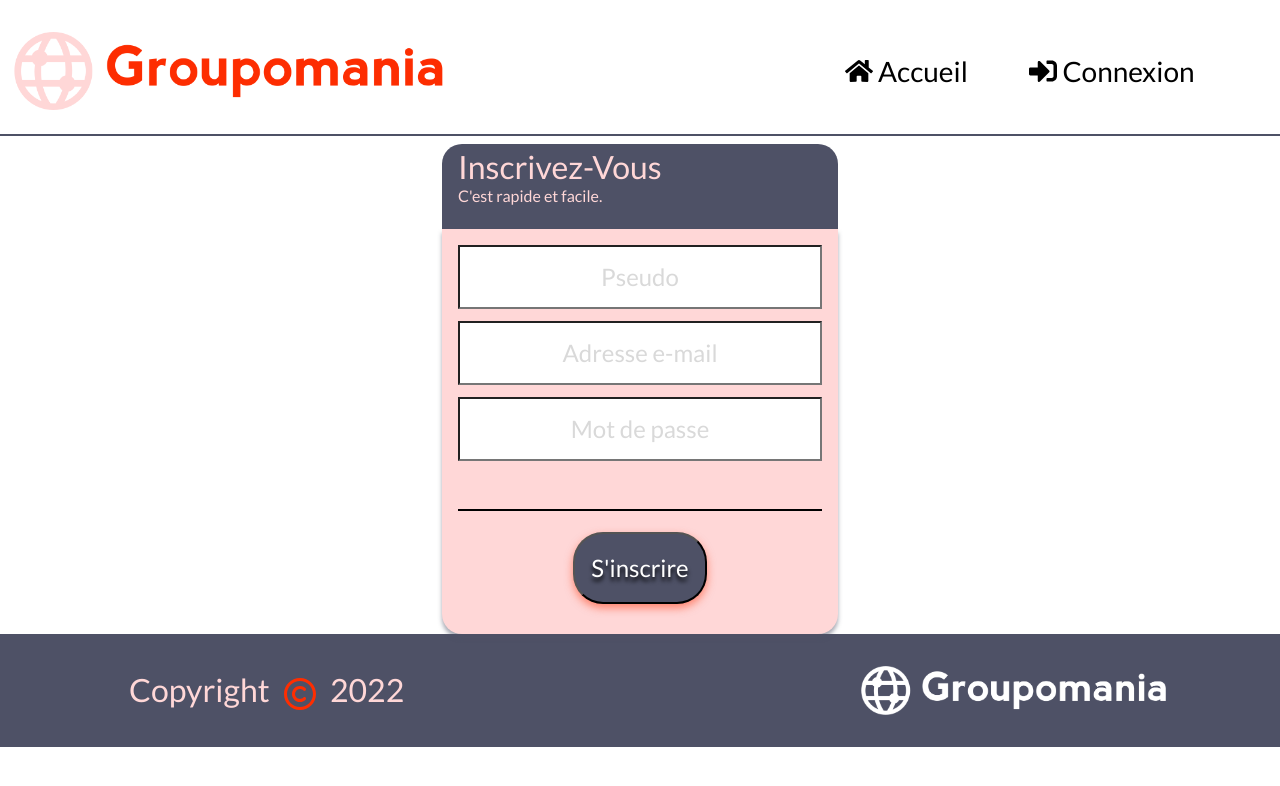
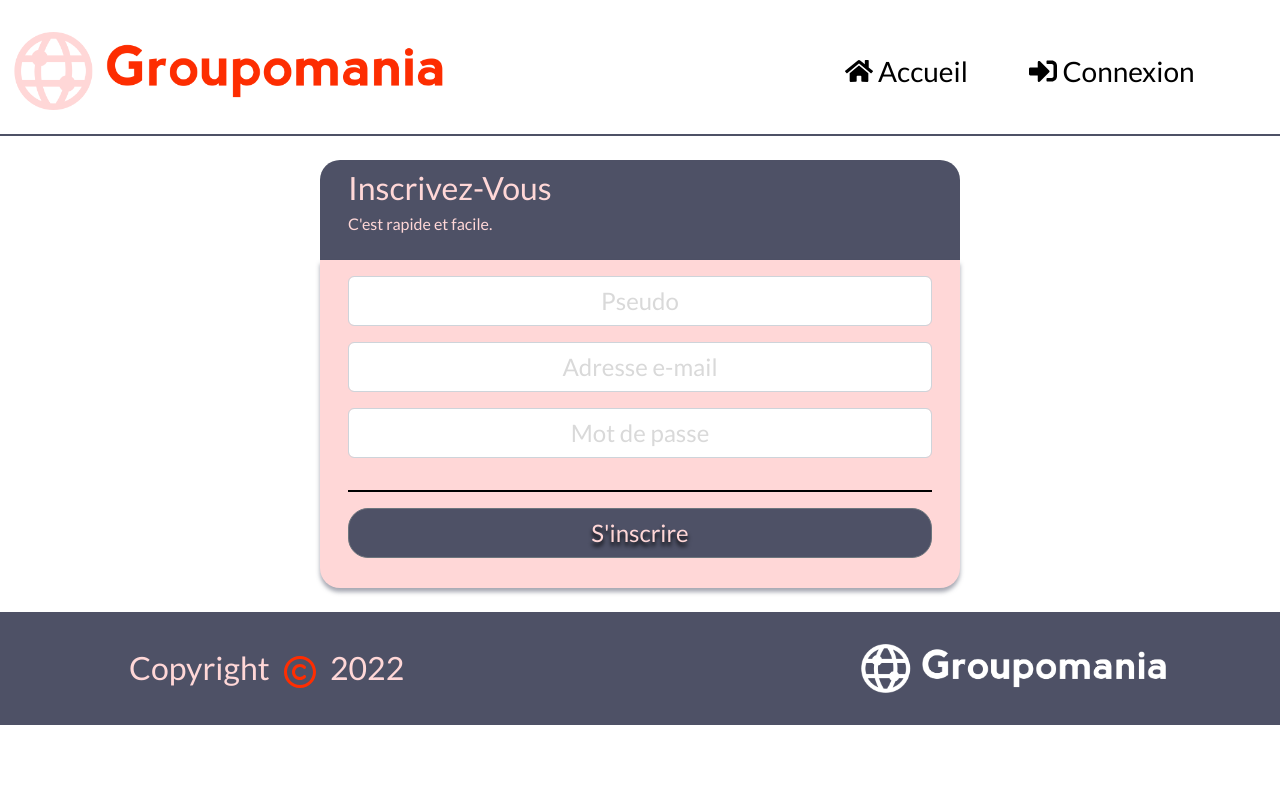
Before and after one commit to MichaelPortelas/P7-Groupomania, a React (Create React App) app in the folder frontend/: page /signup in a window 1280 px wide. Shown: the top 786 px of the page. Built offline with nearby package versions, Linux system fonts and the light colour scheme.

Commit message:
Mise en place bootstrap sur form login et signup

```diff
--- a/frontend/src/components/Login/index.jsx
+++ b/frontend/src/components/Login/index.jsx
@@ -1,11 +1,12 @@
 import axios from "axios";
-import { Link } from 'react-router-dom'
 import { useRef, useState } from "react";
 import { useDispatch } from "react-redux";
 import { setCache } from "../../features/users.slice";
 import * as AtomsStyles from "../../utils/style/Atoms";
 
+import Container from 'react-bootstrap/Container';
 import Offcanvas from 'react-bootstrap/Offcanvas';
+import Form from 'react-bootstrap/Form';
 
 import { FaSignInAlt } from "react-icons/fa"
 
@@ -59,30 +60,40 @@ const Login = () => {
                     <Offcanvas.Title>Connexion</Offcanvas.Title>
                 </Offcanvas.Header>
                 <Offcanvas.Body>
-                    <AtomsStyles.BaseContainer>
-                        <AtomsStyles.FormTitleContainer>
-                            <AtomsStyles.FormTitle>Connectez-Vous</AtomsStyles.FormTitle>
-                            <AtomsStyles.FormSubTitle>Ou créez votre compte</AtomsStyles.FormSubTitle>
-                        </AtomsStyles.FormTitleContainer>
-                        <AtomsStyles.FormContainer>
-                            <AtomsStyles.FormBody onSubmit={(e) => HandleSubmit(e)} ref={formRef}>
-                                <AtomsStyles.FormInput
+                    <Container fluid>
+                        <AtomsStyles.RowFormTitle>
+                            <AtomsStyles.FormTitle className="fs-2 m-0">Connectez-Vous</AtomsStyles.FormTitle>
+                            <AtomsStyles.FormTitle className="m-0">Ou créez votre compte</AtomsStyles.FormTitle>
+                        </AtomsStyles.RowFormTitle>
+                        <AtomsStyles.RowForm className="px-3">
+                            <Form onSubmit={(e) => HandleSubmit(e)} ref={formRef} className="d-flex flex-column">
+                                <Form.Group className="mb-3" controlId="formEmail">
+                                    <AtomsStyles.FormControlInput
+                                        className="fs-4 text-center"
                                         type="email"
                                         placeholder="Adresse e-mail"
                                         ref={inputEmail}
+                                        required
                                     />
+                                </Form.Group>
 
-                                <AtomsStyles.FormInput
+                                <Form.Group className="mb-3" controlId="formPassword">
+                                    <AtomsStyles.FormControlInput
+                                        className="fs-4 text-center"
                                         type="password"
                                         placeholder="Mot de passe"
                                         ref={inputPassword}
+                                        required
                                     />
-                                <AtomsStyles.DarkButton type="submit">Se Connecter</AtomsStyles.DarkButton>
-                            </AtomsStyles.FormBody>
-                            <AtomsStyles.FormFooterLine />
-                            <Link to="/signup" onClick={handleClose}><AtomsStyles.DarkButton>Créer Un Nouveau Compte</AtomsStyles.DarkButton></Link>
-                        </AtomsStyles.FormContainer>
-                    </AtomsStyles.BaseContainer>
+                                </Form.Group>
+                                <AtomsStyles.DarkButton variant="secondary" type="submit" className="fs-4">Se Connecter</AtomsStyles.DarkButton>
+                            </Form>
+                            <AtomsStyles.FormFooterLine className="my-3"/>
+                            <AtomsStyles.StyledLink href="/signup" onClick={handleClose} className="d-flex justify-content-center">
+                                <AtomsStyles.DarkButton variant="secondary" className="fs-4">Créer Un Nouveau Compte</AtomsStyles.DarkButton>
+                            </AtomsStyles.StyledLink>
+                        </AtomsStyles.RowForm>
+                    </Container>
                 </Offcanvas.Body>
             </Offcanvas>
         </>
--- a/frontend/src/pages/SignUp/index.jsx
+++ b/frontend/src/pages/SignUp/index.jsx
@@ -4,6 +4,11 @@ import { useDispatch, useSelector } from "react-redux";
 import { selectCache } from "../../utils/selectors";
 import { setCache } from "../../features/users.slice";
 import * as AtomsStyles from "../../utils/style/Atoms";
+
+import Container from 'react-bootstrap/Container';
+import Row from 'react-bootstrap/Row';
+import Col from 'react-bootstrap/Col';
+import Form from 'react-bootstrap/Form';
 
 const SignUp = () => {
     const formRef = useRef();
@@ -65,36 +70,51 @@ const SignUp = () => {
     }
 
     return (
-        <AtomsStyles.BaseContainer>
-            <AtomsStyles.FormTitleContainer>
-                <AtomsStyles.FormTitle>Inscrivez-Vous</AtomsStyles.FormTitle>
-                <AtomsStyles.FormSubTitle>C'est rapide et facile.</AtomsStyles.FormSubTitle>
-            </AtomsStyles.FormTitleContainer>
-            <AtomsStyles.FormContainer>
-                <AtomsStyles.FormBody onSubmit={(e) => HandleSubmit(e)} ref={formRef}>
-                    <AtomsStyles.FormInput
+        <Container fluid>
+            <Row className="mt-3 mb-4 justify-content-center">
+                <Col xs={10} md={8} lg={6}>
+                    <AtomsStyles.RowFormTitle >
+                        <AtomsStyles.FormTitle className="fs-2 m-0">Inscrivez-Vous</AtomsStyles.FormTitle>
+                        <AtomsStyles.FormTitle className="m-0">C'est rapide et facile.</AtomsStyles.FormTitle>
+                    </AtomsStyles.RowFormTitle>
+                    <AtomsStyles.RowForm className="px-3">
+                        <Form onSubmit={(e) => HandleSubmit(e)} ref={formRef} className="d-flex flex-column">
+                            <Form.Group className="mb-3" controlId="formPseudo">
+                                <AtomsStyles.FormControlInput
+                                    className="fs-4 text-center"
                                     type="text"
                                     placeholder="Pseudo"
                                     ref={inputPseudo}
+                                    required
                                 />
+                            </Form.Group>
 
-                    <AtomsStyles.FormInput
+                            <Form.Group className="mb-3" controlId="formEmail">
+                                <AtomsStyles.FormControlInput
+                                    className="fs-4 text-center"
                                     type="email"
                                     placeholder="Adresse e-mail"
                                     ref={inputEmail}
+                                    required
                                 />
+                            </Form.Group>
 
-                    <AtomsStyles.FormInput                        type="password"
+                            <Form.Group className="mb-3" controlId="formPassword">
+                                <AtomsStyles.FormControlInput
+                                    className="fs-4 text-center"
+                                    type="password"
                                     placeholder="Mot de passe"
                                     ref={inputPassword}
+                                    required
                                 />
-
-                    <AtomsStyles.FormFooterLine />
-                    <AtomsStyles.DarkButton type="submit">S'inscrire</AtomsStyles.DarkButton>
-                </AtomsStyles.FormBody>
-            </AtomsStyles.FormContainer>
-        </AtomsStyles.BaseContainer>
-
+                            </Form.Group>
+                            <AtomsStyles.FormFooterLine className="my-3"/>
+                            <AtomsStyles.DarkButton variant="secondary" className="fs-4" type="submit">S'inscrire</AtomsStyles.DarkButton>
+                        </Form>
+                    </AtomsStyles.RowForm>
+                </Col>
+            </Row>
+        </Container>
     );
 };
 
--- a/frontend/src/utils/style/Atoms.jsx
+++ b/frontend/src/utils/style/Atoms.jsx
@@ -2,6 +2,9 @@ import colors from './colors'
 import styled, { keyframes } from 'styled-components'
 
 import Nav from 'react-bootstrap/Nav';
+import Row from 'react-bootstrap/Row';
+import Form from 'react-bootstrap/Form';
+import Button from 'react-bootstrap/Button';
 
 const rotate = keyframes`
   from {
@@ -35,45 +38,34 @@ export const NavLink = styled.div `
     }
 `
 
-export const DarkButton = styled.button `
-    padding: 16px;
+export const DarkButton = styled(Button) `
     background-color: ${colors.tertary};
-    color: ${colors.white};
-    font-size: 24px;
-    font-weight: 400;
-    text-align: center;
+    color: ${colors.secondary};
+    border-radius: 20px;
     text-shadow: 0px 4px 4px ${colors.black};
-    filter: drop-shadow(0px 4px 4px rgba(253, 45, 1, 0.5));
-    border-radius: 30px;
+`
 
-    &:hover{
-        filter: none;
-        background-color: ${colors.white};
-        //box-shadow: inset 0px 4px 4px rgba(0, 0, 0, 0.25);
-        box-shadow: inset 0px 4px 4px rgba(253, 45, 1, 0.5);
-        color: ${colors.tertary};
-        text-shadow: 0px 4px 4px rgba(78, 81, 102, 0.5);
-        font-weight: 400;
-        transition: .3s;
-    }
-`
 export const FormFooterLine = styled.div `
-    width: 364px;
+    width: 100%;
     height: 0px;
     border: 1px solid ${colors.black};
-    margin: 36px 16px 21px 16px;
 `
-export const FormBody = styled.form `
-    display: flex;
-    flex-direction: column;
-    align-items: center;
+export const FormTitle = styled.p `
+    color: ${colors.secondary};
 `
-export const FormContainer = styled.div `
-    display: flex;
-    flex-direction: column;
-    align-items: center;
+export const Logo = styled.img `
+    width: 60%;
+`
+
+export const RowFormTitle = styled(Row) `
+    background-color: ${colors.tertary};
+    padding-top: 4px;
+    padding-bottom: 24px;
+    padding-left: 16px;
+    border-radius: 20px 20px 0px 0px;
+`
+export const RowForm = styled(Row) `
     background-color: ${colors.secondary};
-    width: 396px;
     border-width: 0px 0.5px 0.5px 0.5px;
     border-color: ${colors.black};
     box-shadow: 0px 4px 4px rgba(78, 81, 102, 0.5);
@@ -81,50 +73,10 @@ export const FormContainer = styled.div `
     padding-top: 16px;
     padding-bottom: 30px;
 `
-export const FormTitleContainer = styled.div `
-    display: flex;
-    flex-direction: column;
-    background-color: ${colors.tertary};
-    width: 396px;
-    padding-top: 4px;
-    padding-bottom: 24px;
-    padding-left: 16px;
-    border-radius: 20px 20px 0px 0px;
-`
-export const FormTitle = styled.p `
-    font-weight: 400;
-    font-size: 32px;
-    line-height: 38px;
-    color: ${colors.secondary};
-    margin: 0px;
-`
-export const FormSubTitle = styled.p `
-    font-weight: 400;
-    font-size: 16px;
-    line-height: 19px;
-    color: ${colors.secondary};
-    margin: 0px;
-`
-export const FormInput = styled.input `
-    width: 364px;
+export const FormControlInput = styled(Form.Control)`
     background-color: ${colors.white};
-    font-size: 24px;
-    font-weight: 400;
-    text-align: center;
-    padding-top: 12px;
-    padding-bottom: 12px;
-    margin-bottom: 12px;
 
     &::placeholder{
         color: #D9D9D9;
     }
 `
-export const BaseContainer = styled.div `
-    display: flex;
-    flex-direction: column;
-    align-items: center;
-`
-
-export const Logo = styled.img `
-    width: 60%;
-`
```
Lines whose indentation alone changed are shown as unchanged.
